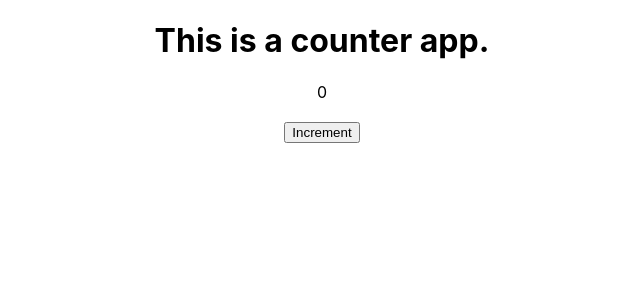
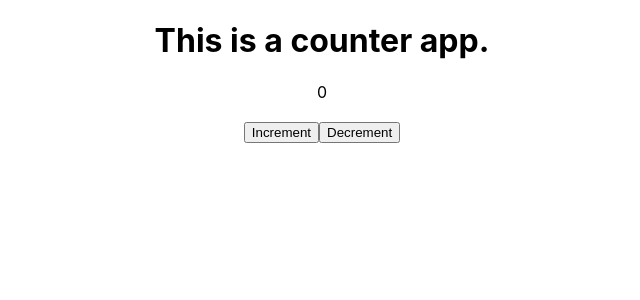
Before and after one commit to montacerdk/tdd-react-jest-enzyme, a React (Create React App) app: page / in a window 1280 px wide. Shown: the top 300 px of the page, without its empty margins (318-958 px from the left). Built offline with nearby package versions, Linux system fonts and the light colour scheme.

Commit message:
Add Decrement and correct test

```diff
--- a/src/App.tsx
+++ b/src/App.tsx
@@ -8,7 +8,12 @@ function App() {
     <div className="App">
       <h1>This is a counter app.</h1>
       <div id="counter-value">{counter}</div>
-      <button id="increment-button">Increment</button>
+      <button id="increment-button" onClick={() => setCounter(counter + 1)}>
+        Increment
+      </button>
+      <button id="decrement-button" onClick={() => setCounter(counter - 1)}>
+        Decrement
+      </button>
     </div>
   );
 }
```
Also changed, not shown: 1 other file (tests, documents, lock files or other folders).
